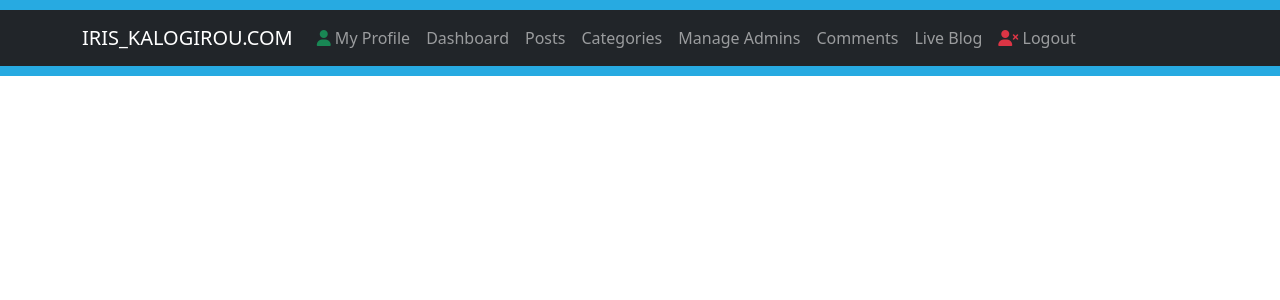
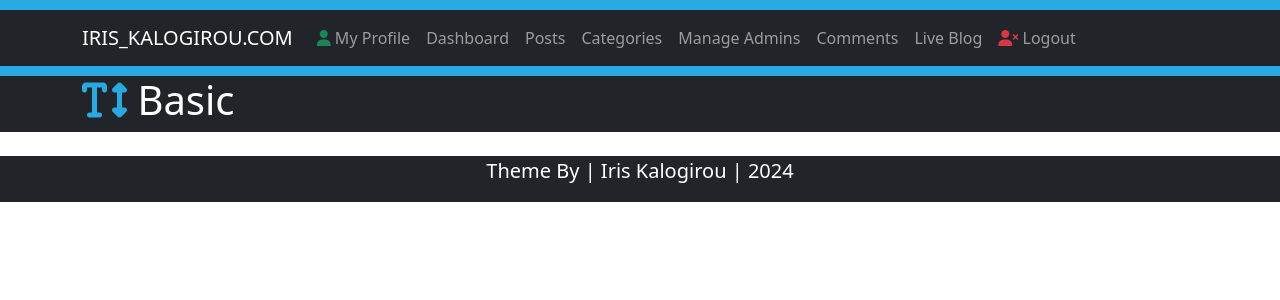
Before and after one commit to iris-zaf/CMS, a PHP site: page /simple.php in a window 1280 px wide. Shown: the top 300 px of the page. Run offline with PHP 8.4, Linux system fonts and the light colour scheme; some libraries are stand-ins or nearby versions.

Commit message:
basic footer structure

```diff
--- a/simple.php
+++ b/simple.php
@@ -60,15 +60,39 @@
         </div>
     </nav>
     <div style="height:10px; background-color:#27aae1;"></div>
+    <!-- header -->
+    <header class="bg-dark text-white ">
+        <div class="container">
+            <div class="row">
+                <div class="col-md-12">
+                    <h1><i class="fas fa-text-height" style="color:#27aae1;"></i> Basic</h1>
+                </div>
+            </div>
 
+        </div>
+    </header>
+    <br>
+    <!-- footer -->
+    <footer class="bg-dark text-white">
+        <div class="container">
+            <div class="row">
+                <!-- <div class="col"> not necessary since i have the class in the p tag-->
+                <p class="lead text-center">Theme By | Iris Kalogirou | <span id="year"></span></p>
+            </div>
+            <!-- </div> -->
+        </div>
 
-
+    </footer>
 
     <script src="https://kit.fontawesome.com/e3a678f973.js" crossorigin="anonymous"></script>
     <script src="https://cdn.jsdelivr.net/npm/bootstrap@5.3.3/dist/js/bootstrap.bundle.min.js"
         integrity="sha384-YvpcrYf0tY3lHB60NNkmXc5s9fDVZLESaAA55NDzOxhy9GkcIdslK1eN7N6jIeHz" crossorigin="anonymous">
     </script>
-
+    <script src="https://code.jquery.com/jquery-3.7.1.js"
+        integrity="sha256-eKhayi8LEQwp4NKxN+CfCh+3qOVUtJn3QNZ0TciWLP4=" crossorigin="anonymous"></script>
+    <script>
+    $('#year').text(new Date().getFullYear());
+    </script>
 </body>
 
 </html>
```
